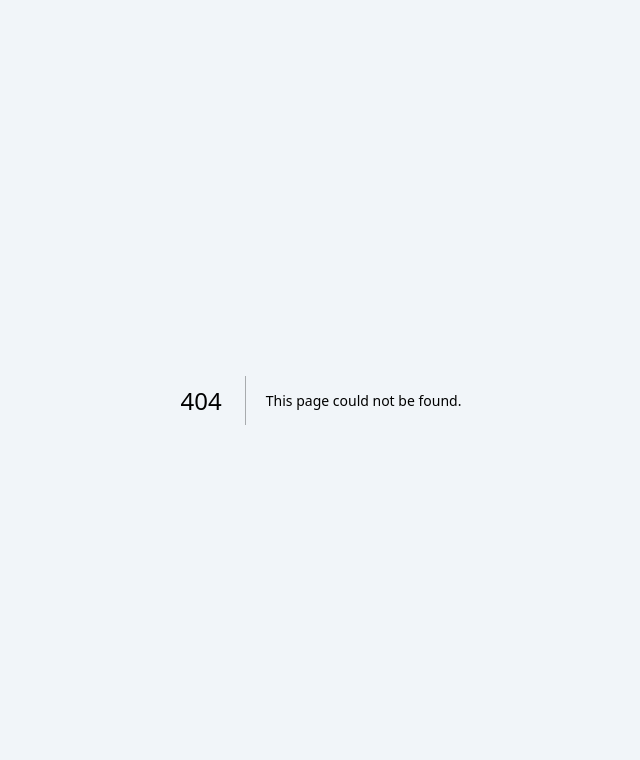
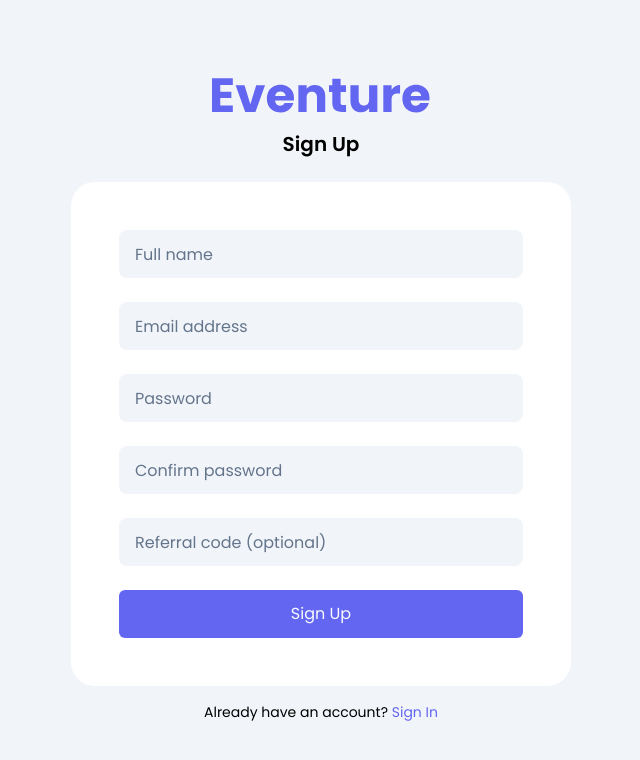
Before and after one commit to rizkyr99/eventure-frontend, a Next.js app: page /sign-up in a window 1280 px wide. Before the commit this address had no page. Shown: the top 760 px of the page, without its empty margins (319-959 px from the left). Built offline with nearby package versions, Linux system fonts and the light colour scheme.

Commit message:
feat: create auth page

```diff
--- /dev/null
+++ b/app/(auth)/forgot-password/page.tsx
@@ -0,0 +1,35 @@
+import { Button } from '@/components/ui/button';
+import Image from 'next/image';
+import Link from 'next/link';
+
+const ForgotPassword = () => {
+  return (
+    <>
+      <Image
+        src='/assets/Eventure.svg'
+        width={220}
+        height={48}
+        alt='eventure logo'
+        className='mb-4'
+      />
+      <h1 className='text-xl font-semibold text-center mb-6'>
+        Forgot Password
+      </h1>
+      <div className='auth-page-card'>
+        <form action='' className='space-y-6'>
+          <input
+            type='email'
+            className='bg-slate-100 w-full h-12 rounded-lg px-4 placeholder:text-slate-500 focus-visible:outline-slate-200'
+            placeholder='Email address'
+          />
+          <Button className='w-full'>Reset Password</Button>
+        </form>
+      </div>
+      <Link href='/sign-in' className='text-primary text-sm hover:underline'>
+        Back to sign in
+      </Link>
+    </>
+  );
+};
+
+export default ForgotPassword;
--- /dev/null
+++ b/app/(auth)/layout.tsx
@@ -0,0 +1,11 @@
+import React from 'react';
+
+const AuthLayout = ({ children }: { children: React.ReactNode }) => {
+  return (
+    <div className='w-screen h-screen flex flex-col items-center justify-center p-4'>
+      {children}
+    </div>
+  );
+};
+
+export default AuthLayout;
--- /dev/null
+++ b/app/(auth)/sign-in/page.tsx
@@ -0,0 +1,48 @@
+import { Button } from '@/components/ui/button';
+import Image from 'next/image';
+import Link from 'next/link';
+
+const SignIn = () => {
+  return (
+    <>
+      <Image
+        src='/assets/Eventure.svg'
+        width={220}
+        height={48}
+        alt='eventure logo'
+        className='mb-4'
+      />
+      <h1 className='text-xl font-semibold text-center mb-6'>
+        Forgot Password
+      </h1>
+      <div className='auth-page-card'>
+        <form action='' className='space-y-6'>
+          <input
+            type='email'
+            className='bg-slate-100 w-full h-12 rounded-lg px-4 placeholder:text-slate-500 focus-visible:outline-slate-200'
+            placeholder='Email address'
+          />
+          <input
+            type='password'
+            className='bg-slate-100 w-full h-12 rounded-lg px-4 placeholder:text-slate-500 focus-visible:outline-slate-200'
+            placeholder='Password'
+          />
+          <Button className='w-full'>Sign In</Button>
+        </form>
+      </div>
+      <Link
+        href='/forgot-password'
+        className='text-primary text-sm hover:underline'>
+        Forgot password?
+      </Link>
+      <p className='text-sm'>
+        Don&apos;t have an account?{' '}
+        <Link href='/sign-up' className='text-primary hover:underline'>
+          Sign Up
+        </Link>
+      </p>
+    </>
+  );
+};
+
+export default SignIn;
--- /dev/null
+++ b/app/(auth)/sign-up/page.tsx
@@ -0,0 +1,56 @@
+import { Button } from '@/components/ui/button';
+import Image from 'next/image';
+import Link from 'next/link';
+
+const SignIn = () => {
+  return (
+    <>
+      <Image
+        src='/assets/Eventure.svg'
+        width={220}
+        height={48}
+        alt='eventure logo'
+        className='mb-4'
+      />
+      <h1 className='text-xl font-semibold text-center mb-6'>Sign Up</h1>
+      <div className='auth-page-card'>
+        <form action='' className='space-y-6'>
+          <input
+            type='text'
+            className='bg-slate-100 w-full h-12 rounded-lg px-4 placeholder:text-slate-500 focus-visible:outline-slate-200'
+            placeholder='Full name'
+          />
+          <input
+            type='email'
+            className='bg-slate-100 w-full h-12 rounded-lg px-4 placeholder:text-slate-500 focus-visible:outline-slate-200'
+            placeholder='Email address'
+          />
+          <input
+            type='password'
+            className='bg-slate-100 w-full h-12 rounded-lg px-4 placeholder:text-slate-500 focus-visible:outline-slate-200'
+            placeholder='Password'
+          />
+          <input
+            type='password'
+            className='bg-slate-100 w-full h-12 rounded-lg px-4 placeholder:text-slate-500 focus-visible:outline-slate-200'
+            placeholder='Confirm password'
+          />
+          <input
+            type='text'
+            className='bg-slate-100 w-full h-12 rounded-lg px-4 placeholder:text-slate-500 focus-visible:outline-slate-200'
+            placeholder='Referral code (optional)'
+          />
+          <Button className='w-full'>Sign Up</Button>
+        </form>
+      </div>
+      <p className='text-sm'>
+        Already have an account?{' '}
+        <Link href='/sign-in' className='text-primary hover:underline'>
+          Sign In
+        </Link>
+      </p>
+    </>
+  );
+};
+
+export default SignIn;
--- a/app/globals.css
+++ b/app/globals.css
@@ -74,3 +74,9 @@
     @apply bg-slate-100 text-foreground;
   }
 }
+
+@layer components {
+  .auth-page-card {
+    @apply bg-white p-8 sm:p-12 rounded-3xl w-full max-w-[500px] mb-4;
+  }
+}
```
